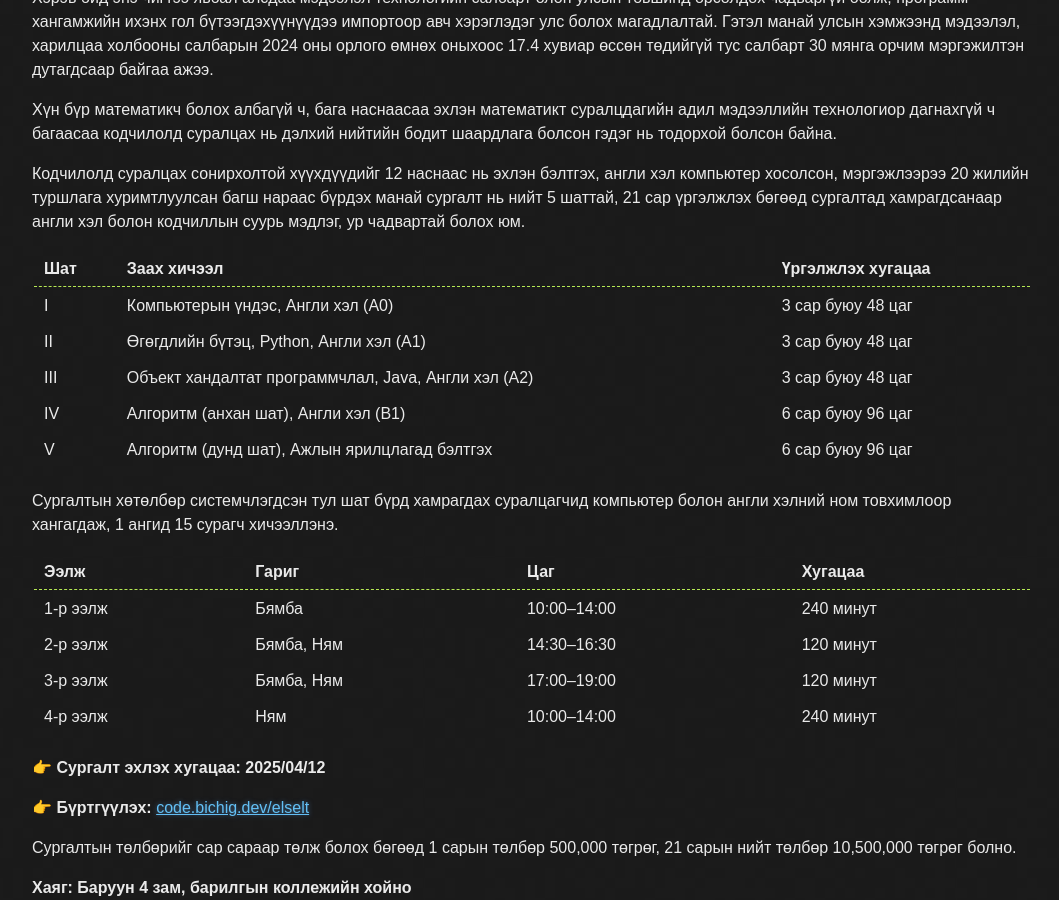
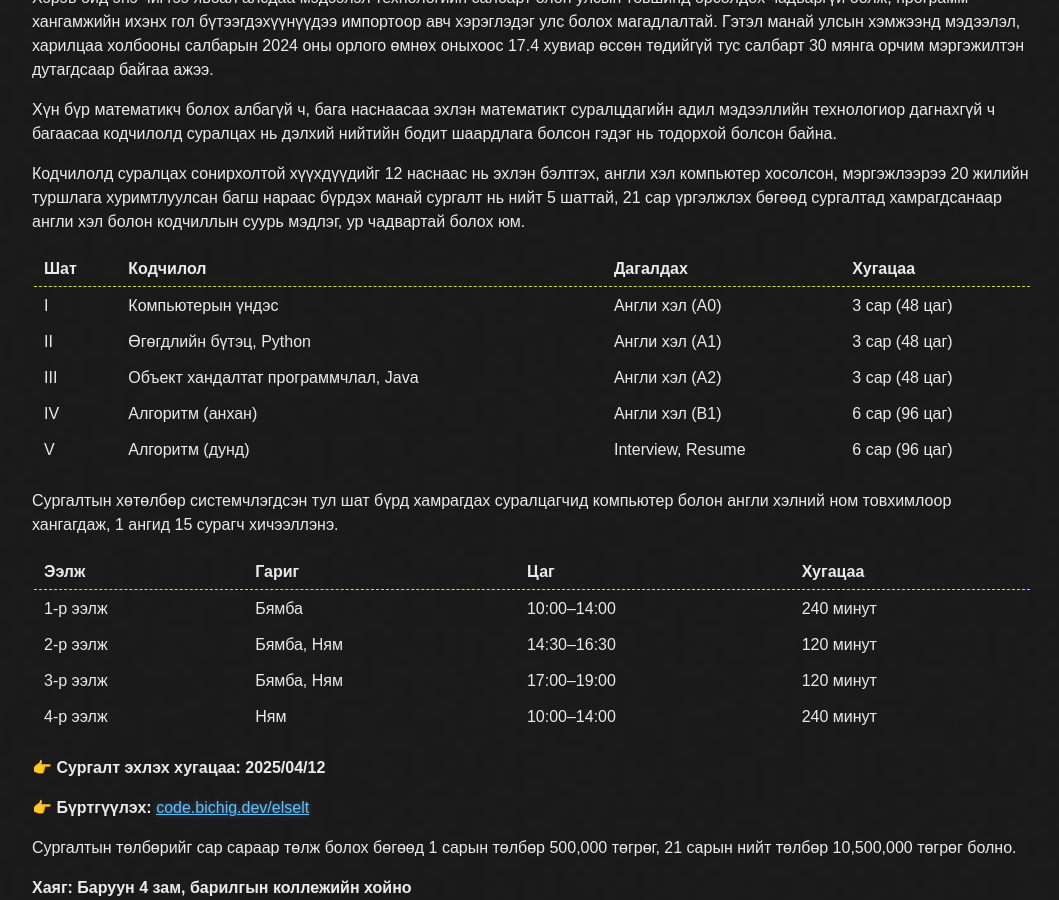
Before and after one commit to ganaatulgaa/corecode, a Jekyll site: the page built from ads.md, in a window 1280 px wide and 900 px high, scrolled down 1571 px. Shown: the whole window, without its empty margins (108-1167 px from the left). Built offline with Jekyll 4.4.1, drawn with Linux system fonts in a browser that asks for light colours; our own code applies the rules of GitHub Pages for plain Markdown files.

Commit message:
Update ads.md

```diff
--- a/ads.md
+++ b/ads.md
@@ -48,15 +48,15 @@ layout: default
 
 Кодчилолд суралцах сонирхолтой хүүхдүүдийг 12 наснаас нь эхлэн бэлтгэх, англи хэл компьютер хосолсон, мэргэжлээрээ 20 жилийн туршлага хуримтлуулсан багш нараас бүрдэх манай сургалт нь нийт 5 шаттай, 21 сар үргэлжлэх бөгөөд сургалтад хамрагдсанаар англи хэл болон кодчиллын суурь мэдлэг, ур чадвартай болох юм.
 
-|-----+-----------------------------------------------------+-------------------|
-| Шат | Заах хичээл                                         | Үргэлжлэх хугацаа |
-|-----+-----------------------------------------------------+-------------------|
-| I   | Компьютерын үндэс, Англи хэл (A0)                   | 3 сар буюу 48 цаг |
-| II  | Өгөгдлийн бүтэц, Python, Англи хэл (A1)             | 3 сар буюу 48 цаг |
-| III | Объект хандалтат программчлал, Java, Англи хэл (A2) | 3 сар буюу 48 цаг |
-| IV  | Алгоритм (анхан шат), Англи хэл (B1)                | 6 сар буюу 96 цаг |
-| V   | Алгоритм (дунд шат), Ажлын ярилцлагад бэлтгэх       | 6 сар буюу 96 цаг |
-|-----+-----------------------------------------------------+-------------------|
+|-----+-------------------------------------+------------------------+----------------|
+| Шат | Кодчилол                            | Дагалдах               | Хугацаа        |
+|-----+-------------------------------------+------------------------+----------------|
+| I   | Компьютерын үндэс                   | Англи хэл (A0)         | 3 сар (48 цаг) |
+| II  | Өгөгдлийн бүтэц, Python             | Англи хэл (A1)         | 3 сар (48 цаг) |
+| III | Объект хандалтат программчлал, Java | Англи хэл (A2)         | 3 сар (48 цаг) |
+| IV  | Алгоритм (анхан)                    | Англи хэл (B1)         | 6 сар (96 цаг) |
+| V   | Алгоритм (дунд)                     | Interview, Resume      | 6 сар (96 цаг) |
+|-----+-------------------------------------+------------------------+----------------|
 
 Сургалтын хөтөлбөр системчлэгдсэн тул шат бүрд хамрагдах суралцагчид компьютер болон англи хэлний ном товхимлоор хангагдаж, 1 ангид 15 сурагч хичээллэнэ.
 
```
